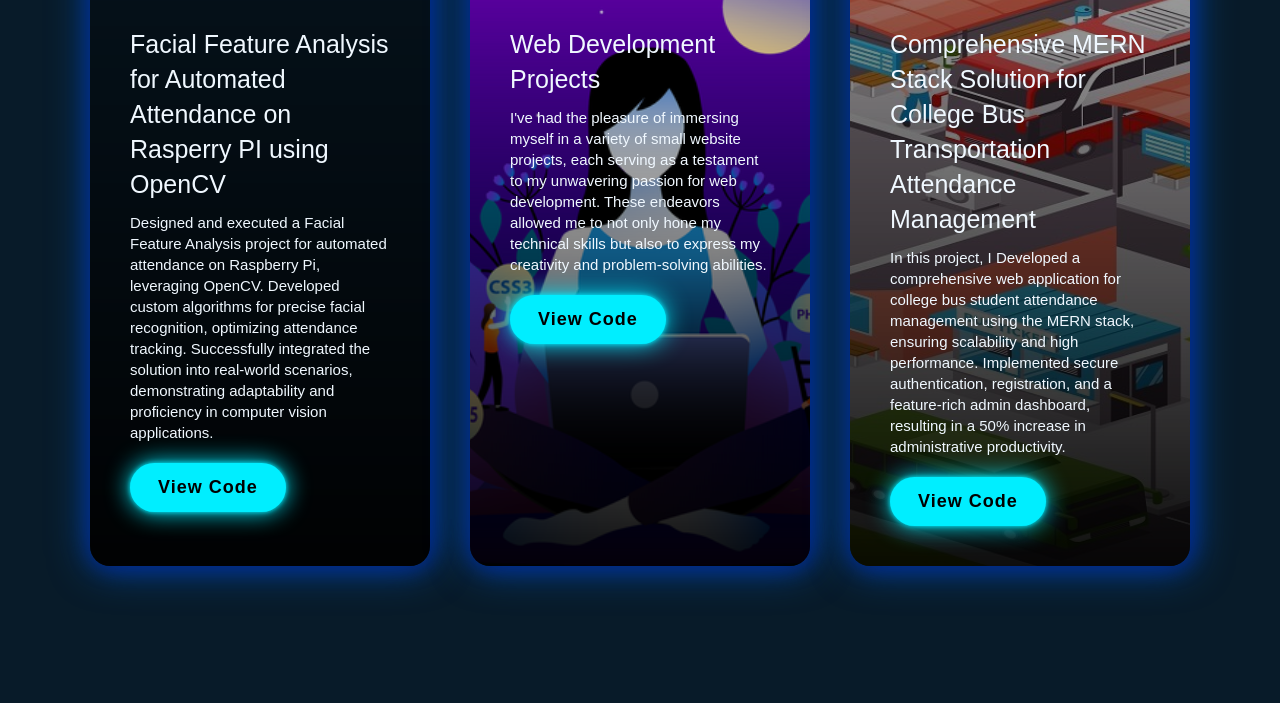
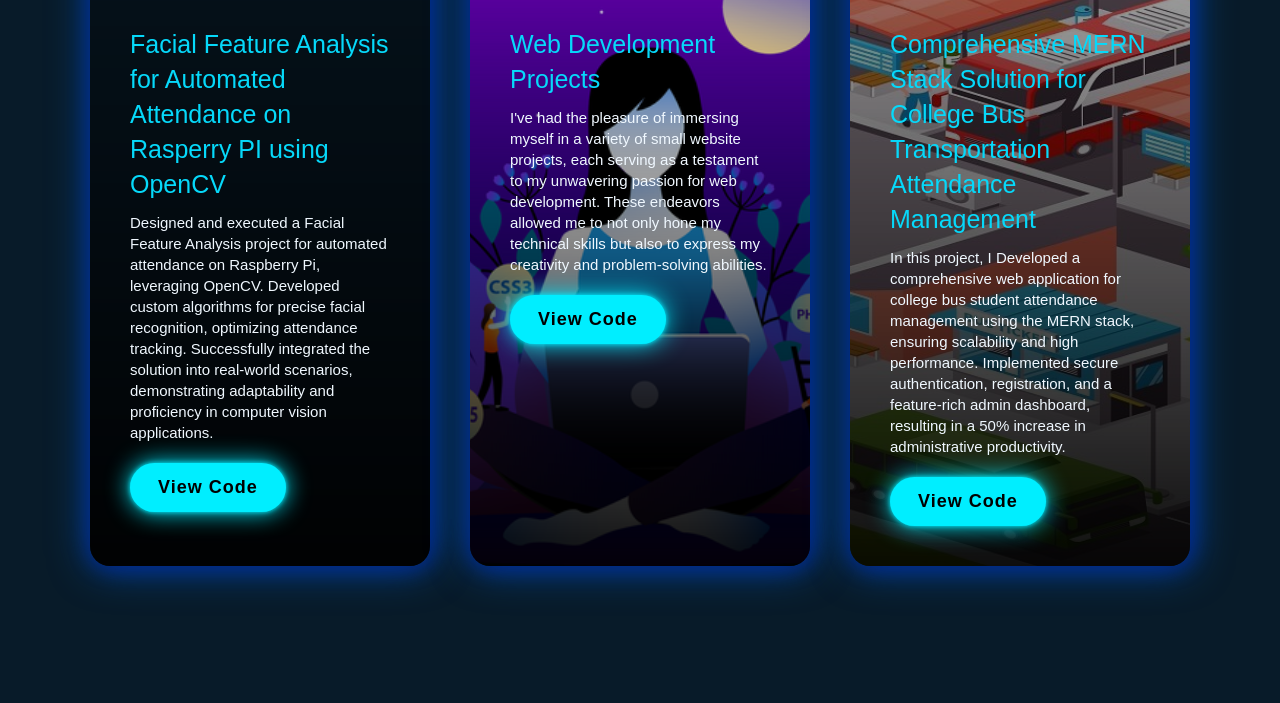
Before and after one commit to Balaji-Mathews/UPDATED-PORTFOLIO, a plain HTML site: page index.html in a window 1280 px wide. Shown: the part 2017-2720 px from the top of the page. Drawn offline with nearby package versions, Linux system fonts and the light colour scheme; a script that the page names is missing.

Commit message:
updates5

```diff
--- a/css/stylesheet.css
+++ b/css/stylesheet.css
@@ -352,7 +352,7 @@ body {
 }
 
 .services-list div h2 {
-	/* color: #0ef; */
+	color: rgb(6, 217, 250);
 	font-size: 25px;
 	font-weight: 500;
 	margin-bottom: 10px;
```
